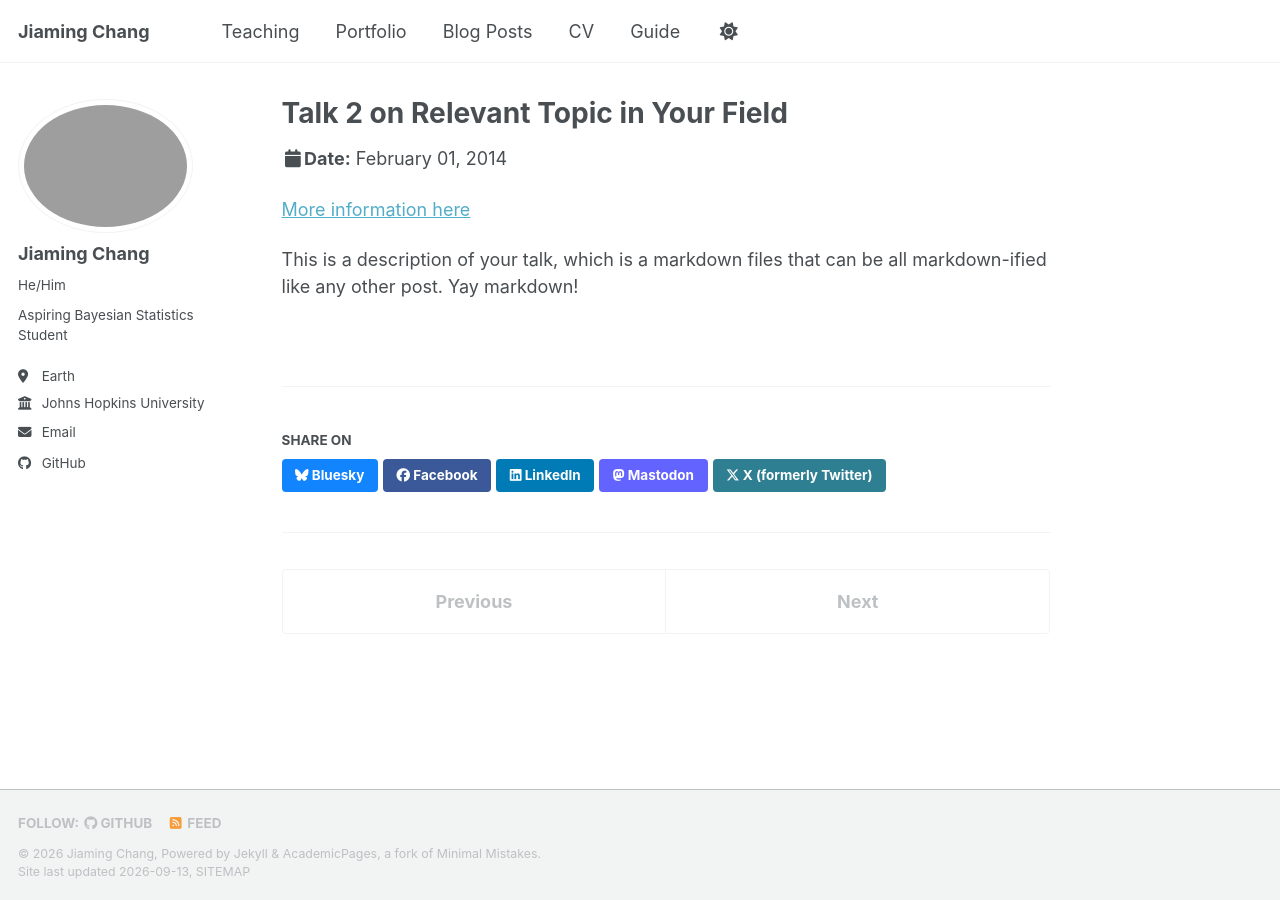
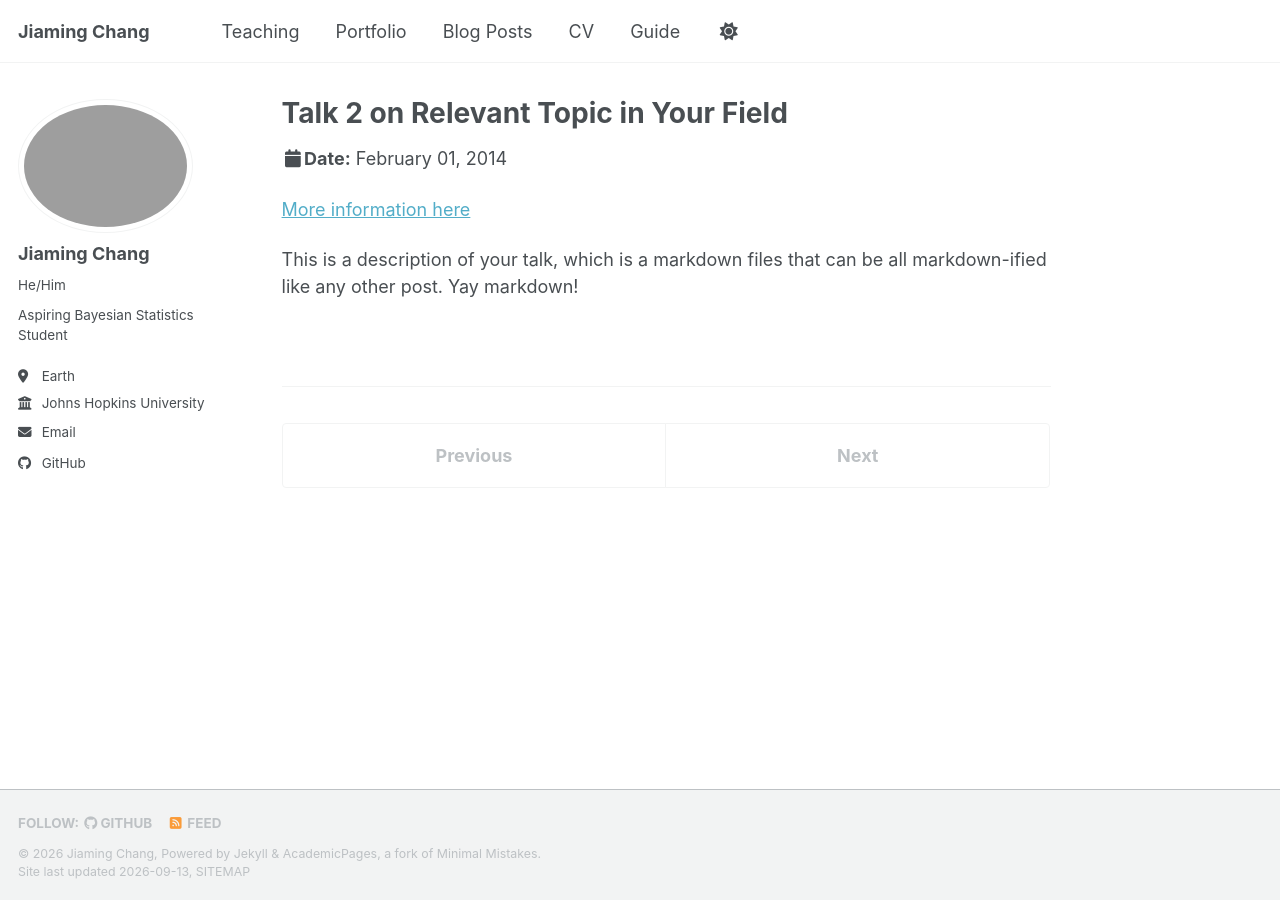
Before and after one commit to JustinTrenchcoat/JustinTrenchcoat.github.io, a Jekyll site: the page built from _talks/2014-02-01-talk-2.md, in a window 1280 px wide. Built offline with Jekyll 4.4.1, drawn with Linux system fonts in a browser that asks for light colours; a style sheet for code colours, icons or effects is not loaded; some of the changed lines change nothing that is shown.

Commit message:
Change share option from true to false in config

```diff
--- a/_config.yml
+++ b/_config.yml
@@ -246,7 +246,7 @@ defaults:
       author_profile: true
       read_time: true
       comments: true
-      share: true
+      share: False
       related: true
   # _pages
   - scope:
@@ -262,7 +262,7 @@ defaults:
     values:
       layout: single
       author_profile: true
-      share: true
+      share: false
       comments: true
   # _publications
   - scope:
@@ -271,7 +271,7 @@ defaults:
     values:
       layout: single
       author_profile: true
-      share: true
+      share: false
       comments: true
   # _portfolio
   - scope:
@@ -289,7 +289,7 @@ defaults:
     values:
       layout: talk
       author_profile: true
-      share: true
+      share: false
 
 
 # Sass/SCSS
```
